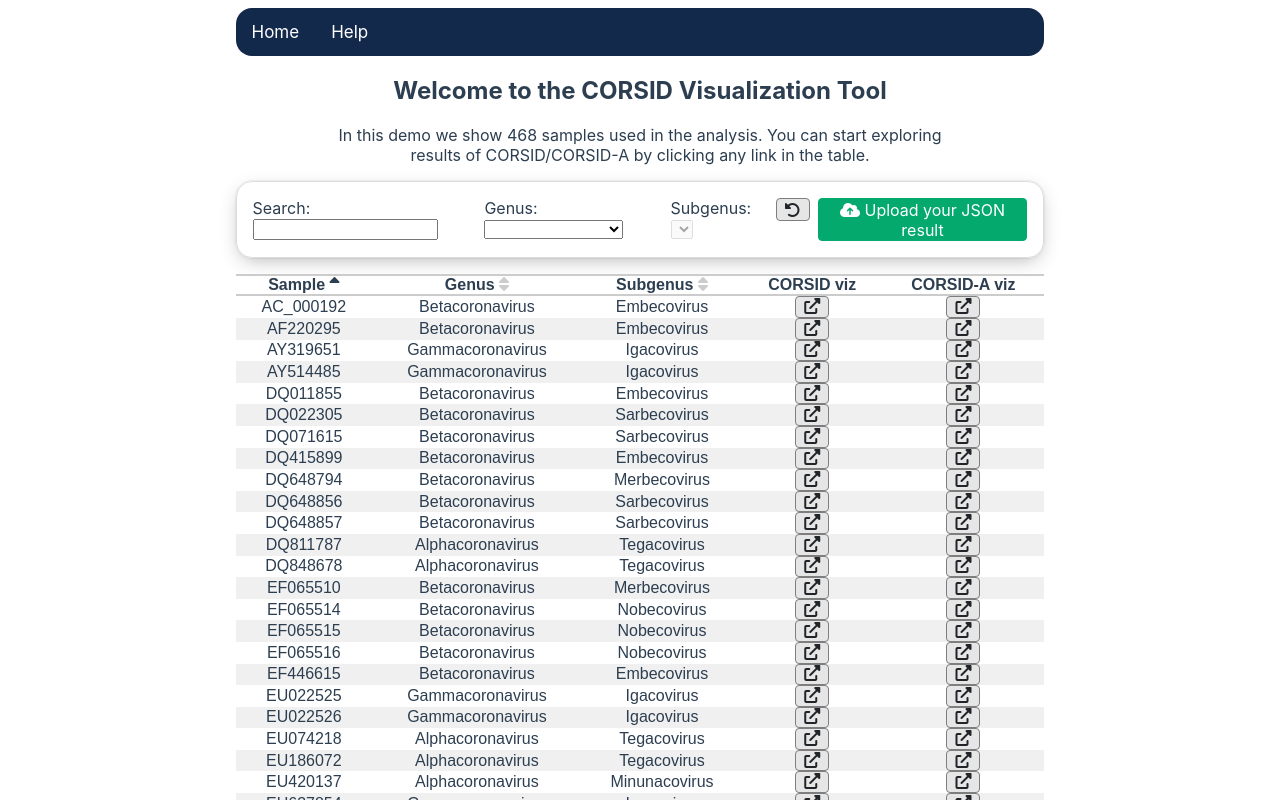
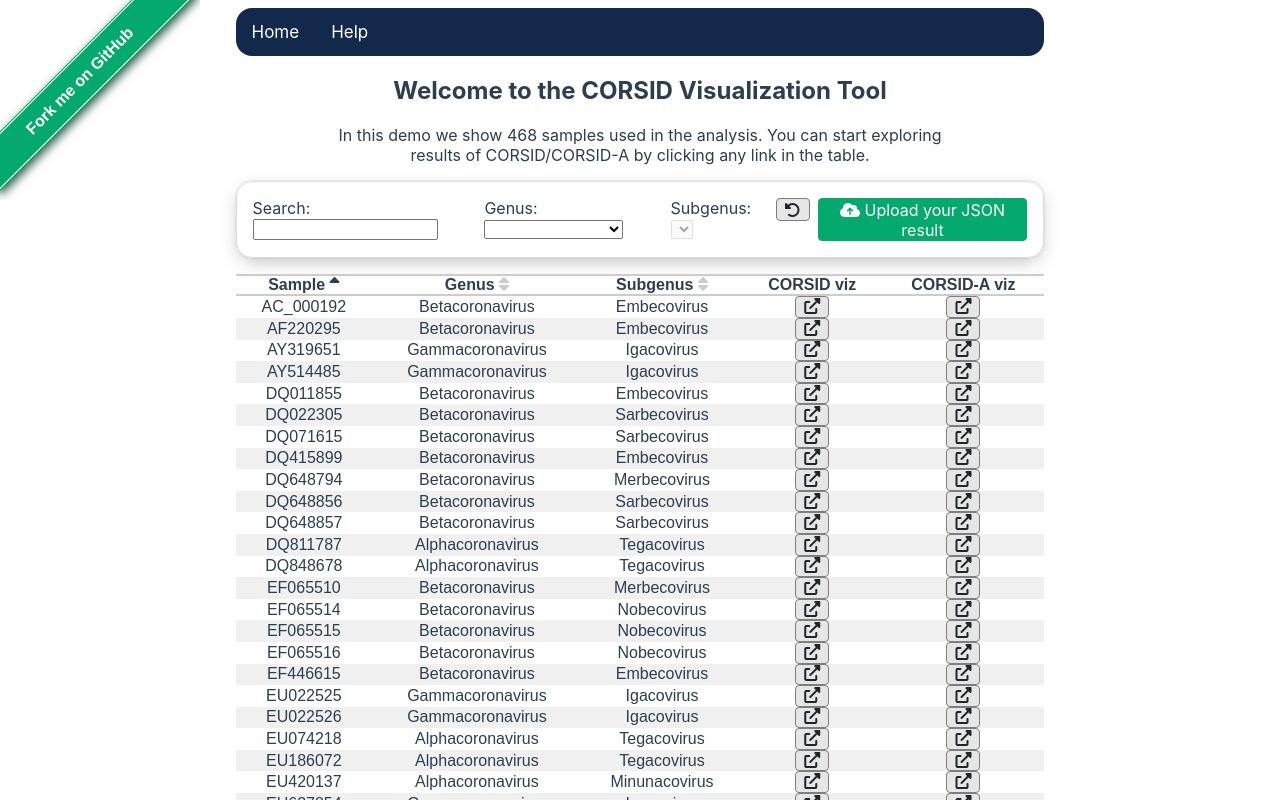
Before and after one commit to elkebir-group/CORSID-viz, a Vue app: page / in a window 1280 px wide. Shown: the top 800 px of the page. Built offline with nearby package versions, Linux system fonts and the light colour scheme.

Commit message:
Add fork ribbon

```diff
--- a/src/App.vue
+++ b/src/App.vue
@@ -1,5 +1,10 @@
 <template>
-<div id="app">
+  <div id="app">
+    <span id="forkongithub">
+      <a href="https://github.com/elkebir-group/CORSID">
+        Fork me on GitHub
+      </a>
+    </span>
     <div class="topnav">
       <!-- <router-link to="/">Home</router-link> -->
       <router-link to="/demo">Home</router-link>
@@ -120,4 +125,60 @@
   color: black;
 }
 
+#forkongithub a {
+  background: #04aa6d;
+  color: #fff;
+  text-decoration: none;
+  font-family: arial, sans-serif;
+  text-align: center;
+  font-weight: bold;
+  padding: 5px 40px;
+  font-size: 1rem;
+  line-height: 2rem;
+  position: relative;
+  transition: 0.5s;
+}
+#forkongithub a:hover {
+  background: #157347;
+  color: #fff;
+}
+#forkongithub a::before,
+#forkongithub a::after {
+  content: "";
+  width: 100%;
+  display: block;
+  position: absolute;
+  top: 1px;
+  left: 0;
+  height: 1px;
+  background: #fff;
+}
+#forkongithub a::after {
+  bottom: 1px;
+  top: auto;
+}
+@media screen and (min-width: 800px) {
+  #forkongithub {
+    position: absolute;
+    display: block;
+    top: 0;
+    left: 0;
+    width: 200px;
+    overflow: hidden;
+    height: 200px;
+    z-index: 9999;
+  }
+  #forkongithub a {
+    width: 200px;
+    position: absolute;
+    top: 60px;
+    left: -60px;
+    transform: rotate(-45deg);
+    -webkit-transform: rotate(-45deg);
+    -ms-transform: rotate(-45deg);
+    -moz-transform: rotate(-45deg);
+    -o-transform: rotate(-45deg);
+    box-shadow: 4px 4px 10px #124230e0;
+  }
+}
 </style>
```
